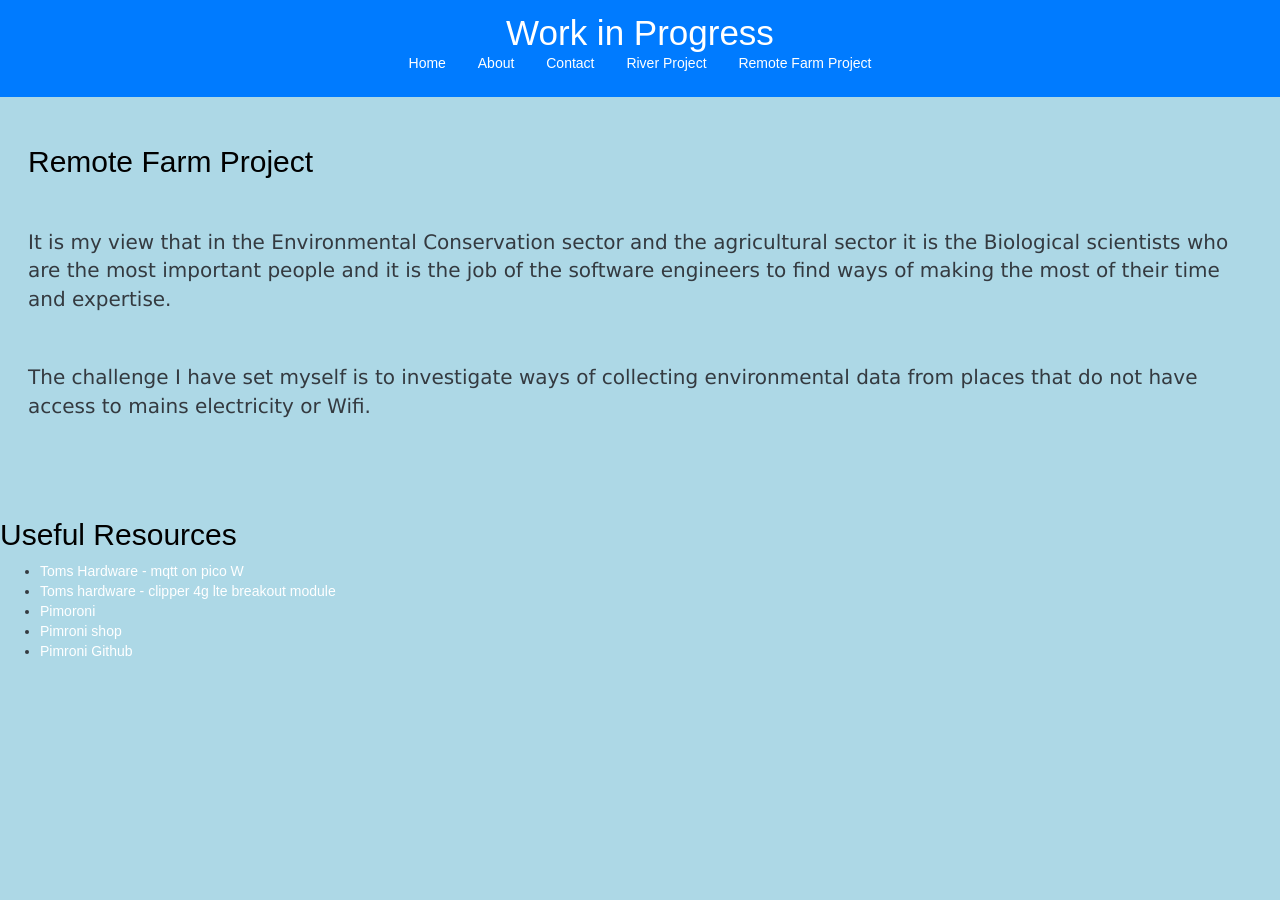
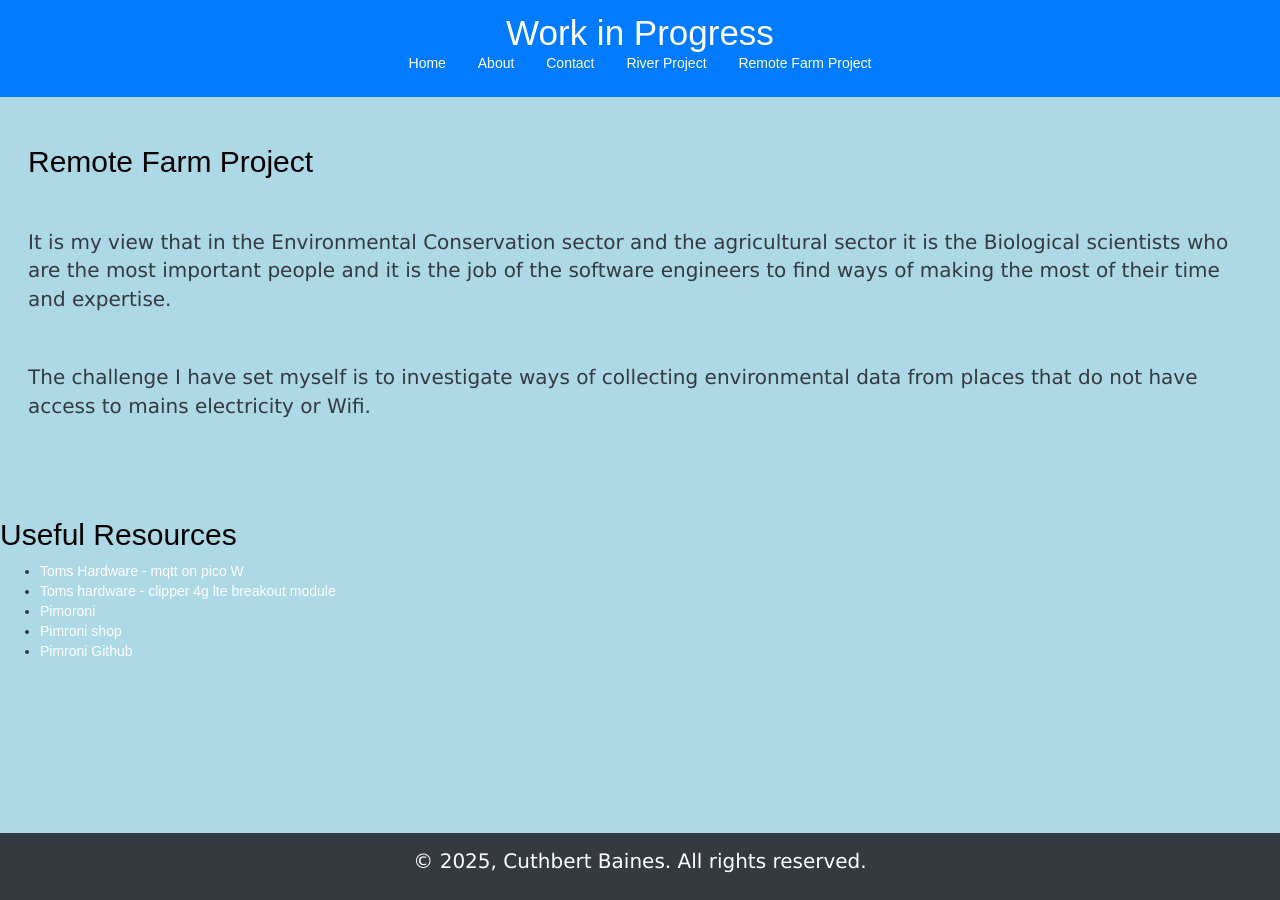
Before and after one commit to cuthbert86/cuthbert86.github.io, a Jekyll site: the page Remote_Farm_Project.html, which Jekyll copies as it is, in a window 1280 px wide. Built offline with Jekyll 4.4.1, drawn with Linux system fonts in a browser that asks for light colours.

Commit message:
Update Remote_Farm_Project.html
Signed-off-by: Cuthbert Baines <149163506+cuthbert86@users.noreply.github.com>

```diff
--- a/Remote_Farm_Project.html
+++ b/Remote_Farm_Project.html
@@ -84,5 +84,9 @@ a:active {
   <li><a href="https://github.com/pimoroni">Pimroni Github</a></li>
 </ul>
 </body>
+        <footer>
+        <p>&copy; 2025, Cuthbert Baines.
+            All rights reserved.</p>
+    </footer>
 
 </html>
```
